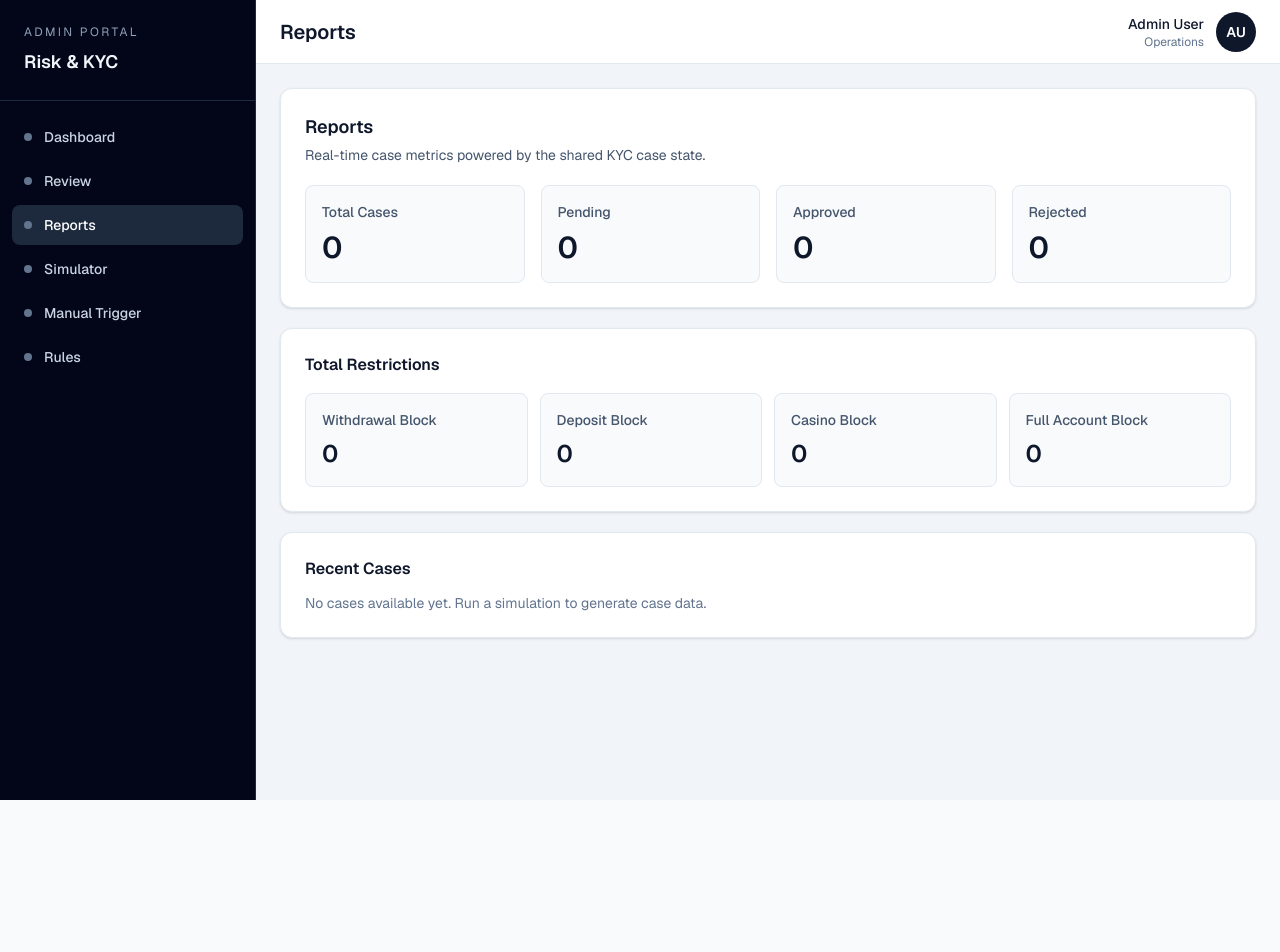
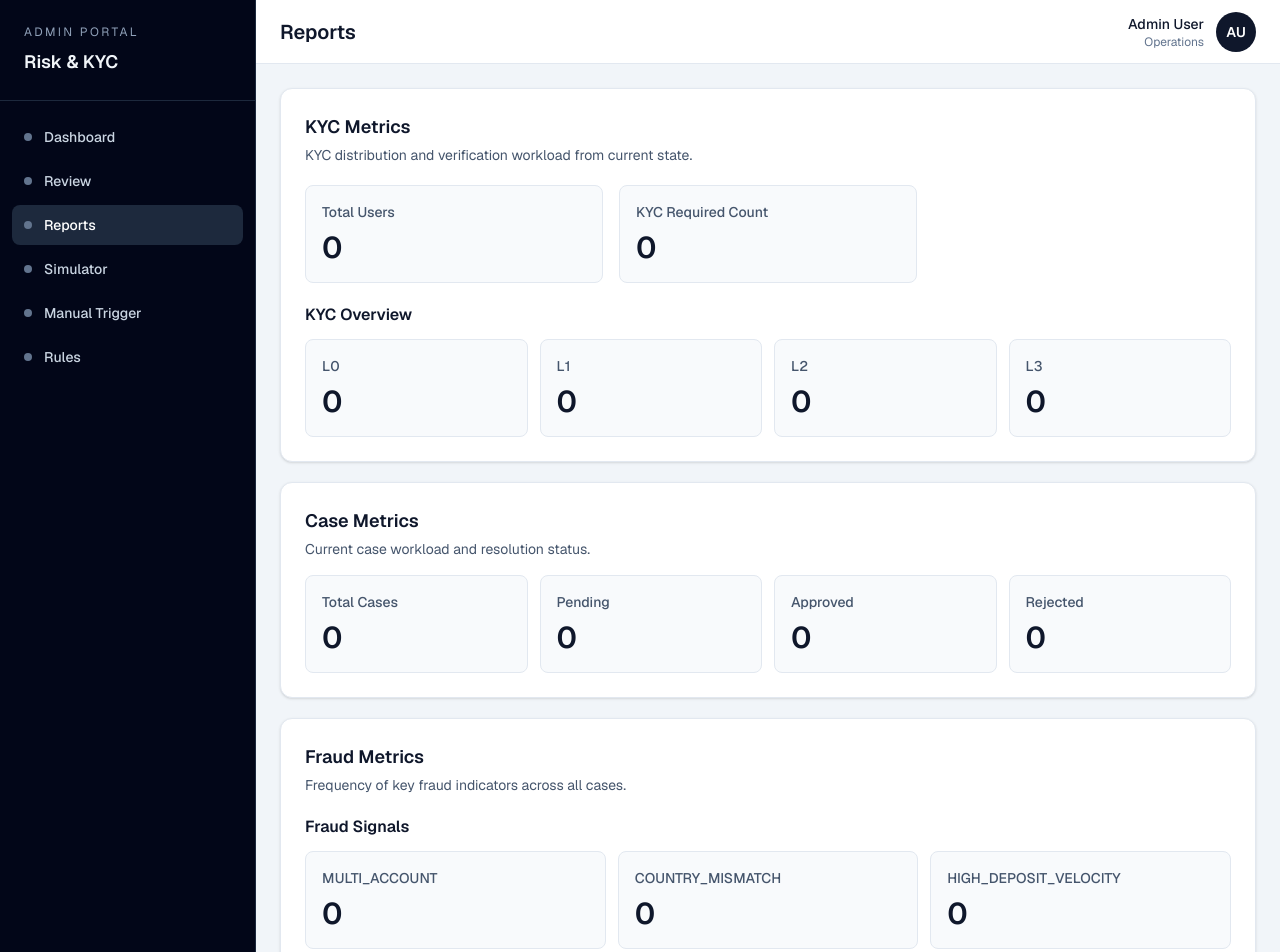
Before and after one commit to ptsportsbookcom-sudo/risk-kyc, a Next.js app: page /reports in a window 1280 px wide. Shown: the top 952 px of the page. Before the commit the page ends 800 px from the top, so only its background shows below. Built offline with nearby package versions, Linux system fonts and the light colour scheme.

Commit message:
add reporting dashboard with KYC, case, and fraud metrics

```diff
--- a/app/(admin)/reports/page.tsx
+++ b/app/(admin)/reports/page.tsx
@@ -2,48 +2,82 @@
 
 import { useMemo } from "react";
 import { useKycCases } from "@/app/components/kyc-cases-context";
+import { usePlayers } from "@/app/components/players-context";
 
-const trackedRestrictions = [
-  "Withdrawal Block",
-  "Deposit Block",
-  "Casino Block",
-  "Full Account Block",
+const fraudSignals = [
+  "MULTI_ACCOUNT",
+  "COUNTRY_MISMATCH",
+  "HIGH_DEPOSIT_VELOCITY",
+  "BET_VELOCITY",
+  "BONUS_ABUSE",
 ] as const;
 
 export default function ReportsPage() {
   const { cases } = useKycCases();
+  const { players } = usePlayers();
 
   const metrics = useMemo(() => {
+    const totalUsers = players.length;
+    const usersL0 = players.filter((item) => item.kycLevel === "L0").length;
+    const usersL1 = players.filter((item) => item.kycLevel === "L1").length;
+    const usersL2 = players.filter((item) => item.kycLevel === "L2").length;
+    const usersL3 = players.filter((item) => item.kycLevel === "L3").length;
+    const kycRequiredCount = cases.filter(
+      (item) => item.verificationRequired.length > 0
+    ).length;
+
     const totalCases = cases.length;
     const pendingCases = cases.filter((item) => item.status === "Pending").length;
     const approvedCases = cases.filter((item) => item.status === "Approved").length;
     const rejectedCases = cases.filter((item) => item.status === "Rejected").length;
 
-    const restrictionCounts = trackedRestrictions.map((restriction) => ({
-      label: restriction,
-      count: cases.filter((item) => item.restrictions.includes(restriction)).length,
+    const fraudSignalCounts = fraudSignals.map((signal) => ({
+      label: signal,
+      count: cases.reduce((acc, item) => {
+        const caseFlags = [...(item.flags ?? []), ...(item.fraudFlags ?? [])];
+        return acc + caseFlags.filter((flag) => flag === signal).length;
+      }, 0),
     }));
 
     return {
+      totalUsers,
+      usersL0,
+      usersL1,
+      usersL2,
+      usersL3,
+      kycRequiredCount,
       totalCases,
       pendingCases,
       approvedCases,
       rejectedCases,
-      restrictionCounts,
+      fraudSignalCounts,
     };
-  }, [cases]);
-
-  const recentCases = useMemo(() => cases.slice(0, 8), [cases]);
+  }, [cases, players]);
 
   return (
     <div className="space-y-5">
       <section className="rounded-xl border border-slate-200 bg-white p-6 shadow-sm">
-        <h3 className="text-lg font-semibold text-slate-900">Reports</h3>
+        <h3 className="text-lg font-semibold text-slate-900">KYC Metrics</h3>
         <p className="mt-1 text-sm text-slate-600">
-          Real-time case metrics powered by the shared KYC case state.
+          KYC distribution and verification workload from current state.
         </p>
+        <div className="mt-5 grid gap-4 sm:grid-cols-2 xl:grid-cols-3">
+          <MetricCard label="Total Users" value={metrics.totalUsers} />
+          <MetricCard label="KYC Required Count" value={metrics.kycRequiredCount} />
+        </div>
+        <h4 className="mt-5 text-base font-semibold text-slate-900">KYC Overview</h4>
+        <div className="mt-3 grid gap-3 sm:grid-cols-2 xl:grid-cols-4">
+          <MetricCard label="L0" value={metrics.usersL0} />
+          <MetricCard label="L1" value={metrics.usersL1} />
+          <MetricCard label="L2" value={metrics.usersL2} />
+          <MetricCard label="L3" value={metrics.usersL3} />
+        </div>
+      </section>
 
-        <div className="mt-5 grid gap-4 sm:grid-cols-2 xl:grid-cols-4">
+      <section className="rounded-xl border border-slate-200 bg-white p-6 shadow-sm">
+        <h3 className="text-lg font-semibold text-slate-900">Case Metrics</h3>
+        <p className="mt-1 text-sm text-slate-600">Current case workload and resolution status.</p>
+        <div className="mt-4 grid gap-3 sm:grid-cols-2 xl:grid-cols-4">
           <MetricCard label="Total Cases" value={metrics.totalCases} />
           <MetricCard label="Pending" value={metrics.pendingCases} />
           <MetricCard label="Approved" value={metrics.approvedCases} />
@@ -52,71 +86,16 @@ export default function ReportsPage() {
       </section>
 
       <section className="rounded-xl border border-slate-200 bg-white p-6 shadow-sm">
-        <h4 className="text-base font-semibold text-slate-900">
-          Total Restrictions
-        </h4>
-        <div className="mt-4 grid gap-3 sm:grid-cols-2 xl:grid-cols-4">
-          {metrics.restrictionCounts.map((item) => (
-            <article
-              key={item.label}
-              className="rounded-lg border border-slate-200 bg-slate-50 p-4"
-            >
-              <p className="text-sm font-medium text-slate-600">{item.label}</p>
-              <p className="mt-2 text-2xl font-semibold text-slate-900">
-                {item.count}
-              </p>
-            </article>
+        <h3 className="text-lg font-semibold text-slate-900">Fraud Metrics</h3>
+        <p className="mt-1 text-sm text-slate-600">
+          Frequency of key fraud indicators across all cases.
+        </p>
+        <h4 className="mt-5 text-base font-semibold text-slate-900">Fraud Signals</h4>
+        <div className="mt-3 grid gap-3 sm:grid-cols-2 xl:grid-cols-3">
+          {metrics.fraudSignalCounts.map((item) => (
+            <MetricCard key={item.label} label={item.label} value={item.count} />
           ))}
         </div>
-      </section>
-
-      <section className="rounded-xl border border-slate-200 bg-white p-6 shadow-sm">
-        <h4 className="text-base font-semibold text-slate-900">Recent Cases</h4>
-
-        {recentCases.length === 0 ? (
-          <p className="mt-3 text-sm text-slate-500">
-            No cases available yet. Run a simulation to generate case data.
-          </p>
-        ) : (
-          <div className="mt-4 overflow-x-auto rounded-lg border border-slate-200">
-            <table className="min-w-full divide-y divide-slate-200">
-              <thead className="bg-slate-50">
-                <tr>
-                  <th className="px-4 py-3 text-left text-xs font-semibold uppercase tracking-wide text-slate-600">
-                    User ID
-                  </th>
-                  <th className="px-4 py-3 text-left text-xs font-semibold uppercase tracking-wide text-slate-600">
-                    Username
-                  </th>
-                  <th className="px-4 py-3 text-left text-xs font-semibold uppercase tracking-wide text-slate-600">
-                    Status
-                  </th>
-                  <th className="px-4 py-3 text-left text-xs font-semibold uppercase tracking-wide text-slate-600">
-                    Created Date
-                  </th>
-                </tr>
-              </thead>
-              <tbody className="divide-y divide-slate-100 bg-white">
-                {recentCases.map((item) => (
-                  <tr key={item.id}>
-                    <td className="px-4 py-3 text-sm font-medium text-slate-800">
-                      {item.userId}
-                    </td>
-                    <td className="px-4 py-3 text-sm text-slate-700">
-                      {item.username}
-                    </td>
-                    <td className="px-4 py-3 text-sm text-slate-700">
-                      {item.status}
-                    </td>
-                    <td className="px-4 py-3 text-sm text-slate-700">
-                      {item.createdDate}
-                    </td>
-                  </tr>
-                ))}
-              </tbody>
-            </table>
-          </div>
-        )}
       </section>
     </div>
   );
```
